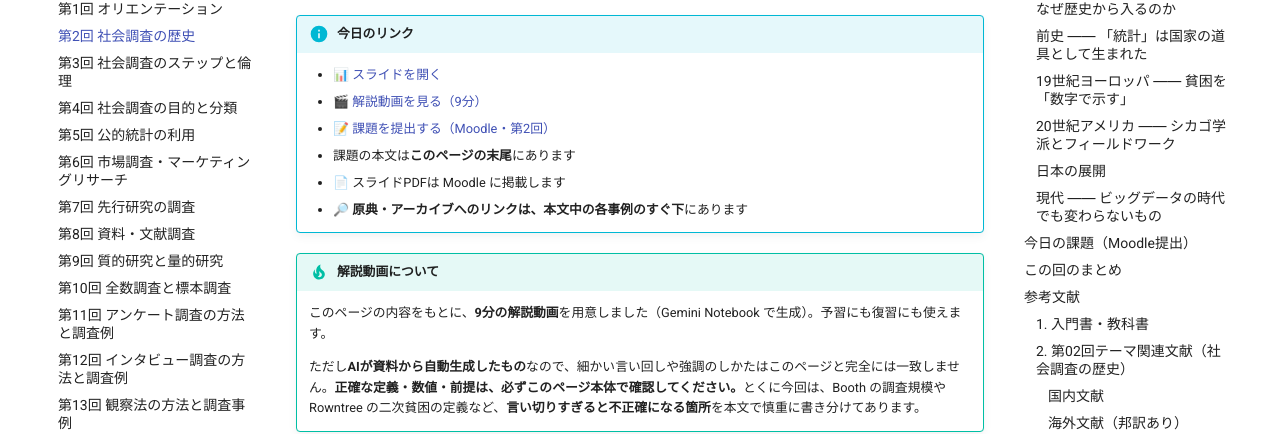
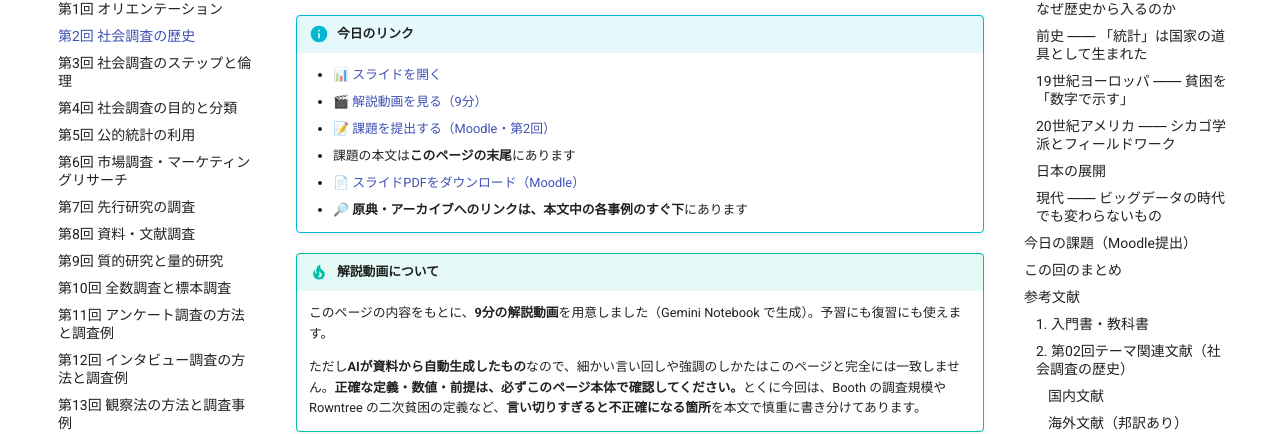
Before and after one commit to aonoa68/shakaichosa, an MkDocs documentation site: the page built from docs/week02.md, in a window 1280 px wide and 900 px high. Shown: the part 210-644 px from the top of the window. Built offline with MkDocs 1.6.1 and Material for MkDocs 9.7.7, drawn with Linux system fonts in a browser that asks for light colours.

Commit message:
第2回・第3回のスライドPDFリンクをMoodleの実リンクに差し替え
「スライドPDFは Moodle に掲載します」と書きながら1件も置いていなかったので、
第2回・第3回のPDFをMoodleに「ファイル」モジュールとして作成し、リンクを実URLにした。

- 第2回 → cmid 1003566（772,956 B）
- 第3回 → cmid 1003565（2,442,990 B）

第1回・第4回以降は未掲載。経緯と作成手順は
_Moodle反映待ち/社会調査入門_スライドPDF掲載_2026-10-08.md に記録した。

Co-Authored-By: Claude Opus 5 (1M context) <noreply@anthropic.com>
Claude-Session: https://claude.ai/code/session_01VNG6MY7caqH6ZBqg92AUZE

```diff
--- a/docs/week02.md
+++ b/docs/week02.md
@@ -7,7 +7,7 @@
     - [🎬 解説動画を見る（9分）](https://notebook.google.com/notebook/d16c8038-d186-4076-86ea-5a69bdff886f)
     - [📝 課題を提出する（Moodle・第2回）](https://moodle.hokusei.ac.jp/mod/assign/view.php?id=990651)
     - 課題の本文は**このページの末尾**にあります
-    - 📄 スライドPDFは Moodle に掲載します
+    - [📄 スライドPDFをダウンロード（Moodle）](https://moodle.hokusei.ac.jp/mod/resource/view.php?id=1003566)
     - 🔎 **原典・アーカイブへのリンクは、本文中の各事例のすぐ下**にあります
 
 !!! tip "解説動画について"
```
Also changed, not shown: docs/week03.md (+1 -1 lines).
